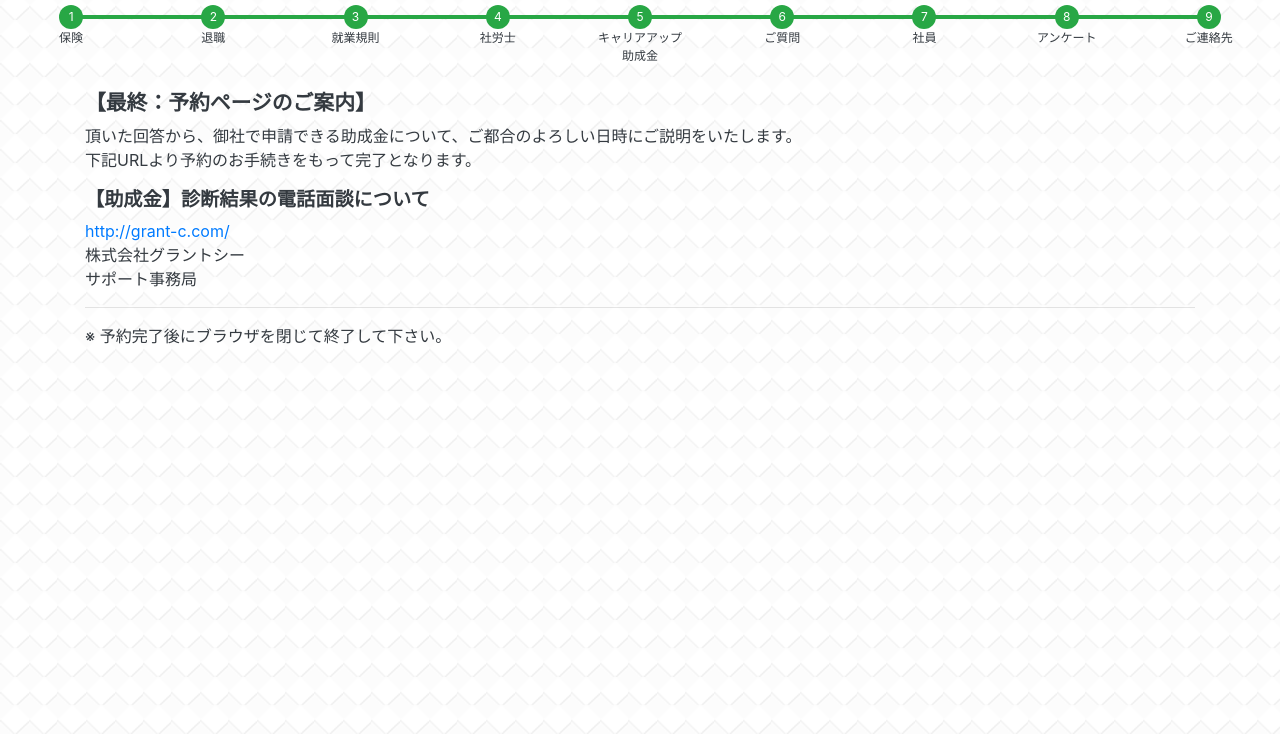
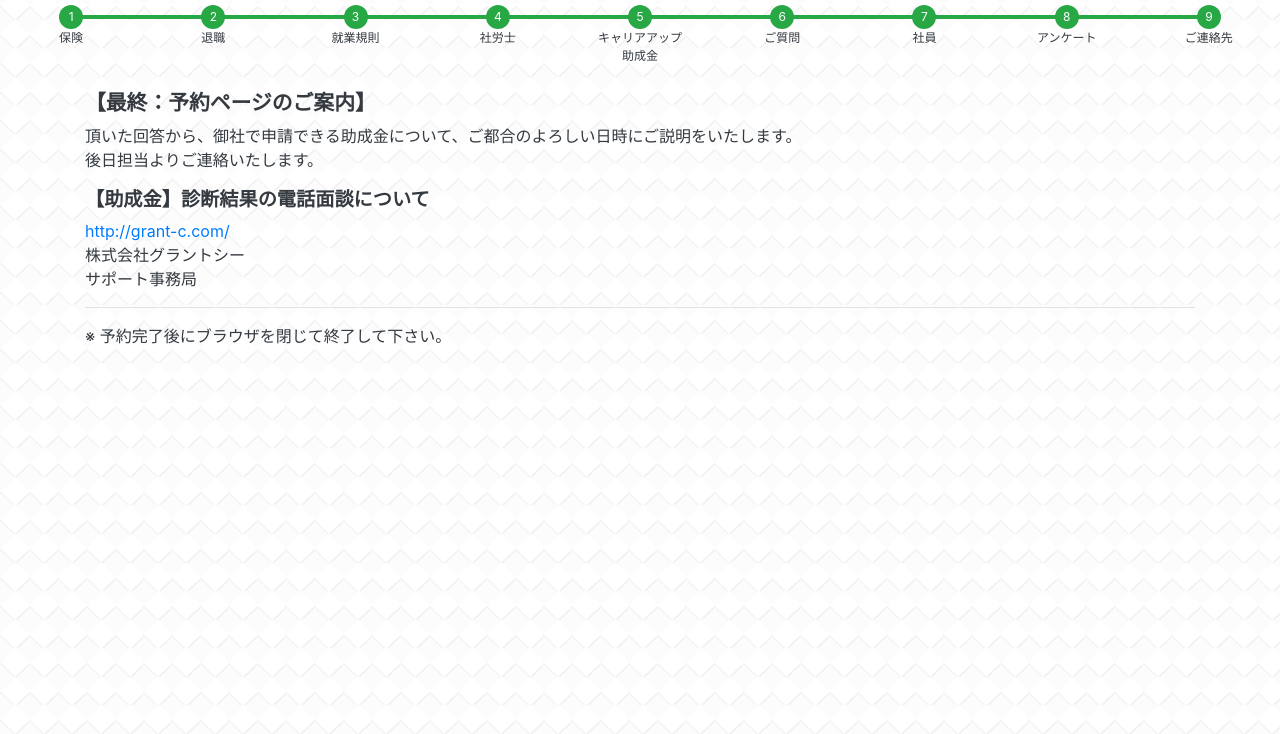
Before and after one commit to epkotsoftware/subsidy, a plain HTML site: page docs/finish/index.html in a window 1280 px wide. Shown: the part 66-800 px from the top of the page. Drawn offline with nearby package versions, Linux system fonts and the light colour scheme.

Commit message:
Update index.html

```diff
--- a/docs/finish/index.html
+++ b/docs/finish/index.html
@@ -33,7 +33,7 @@
             <h2 class="mt-4">【最終：予約ページのご案内】</h2>
             <p>
                 頂いた回答から、御社で申請できる助成金について、ご都合のよろしい日時にご説明をいたします。<br>
-                下記URLより予約のお手続きをもって完了となります。
+                後日担当よりご連絡いたします。
             </p>
             <h3>【助成金】診断結果の電話面談について</h3>
             <a href="http://grant-c.com/" target="_blank" rel="noopener noreferrer">http://grant-c.com/</a>
```
